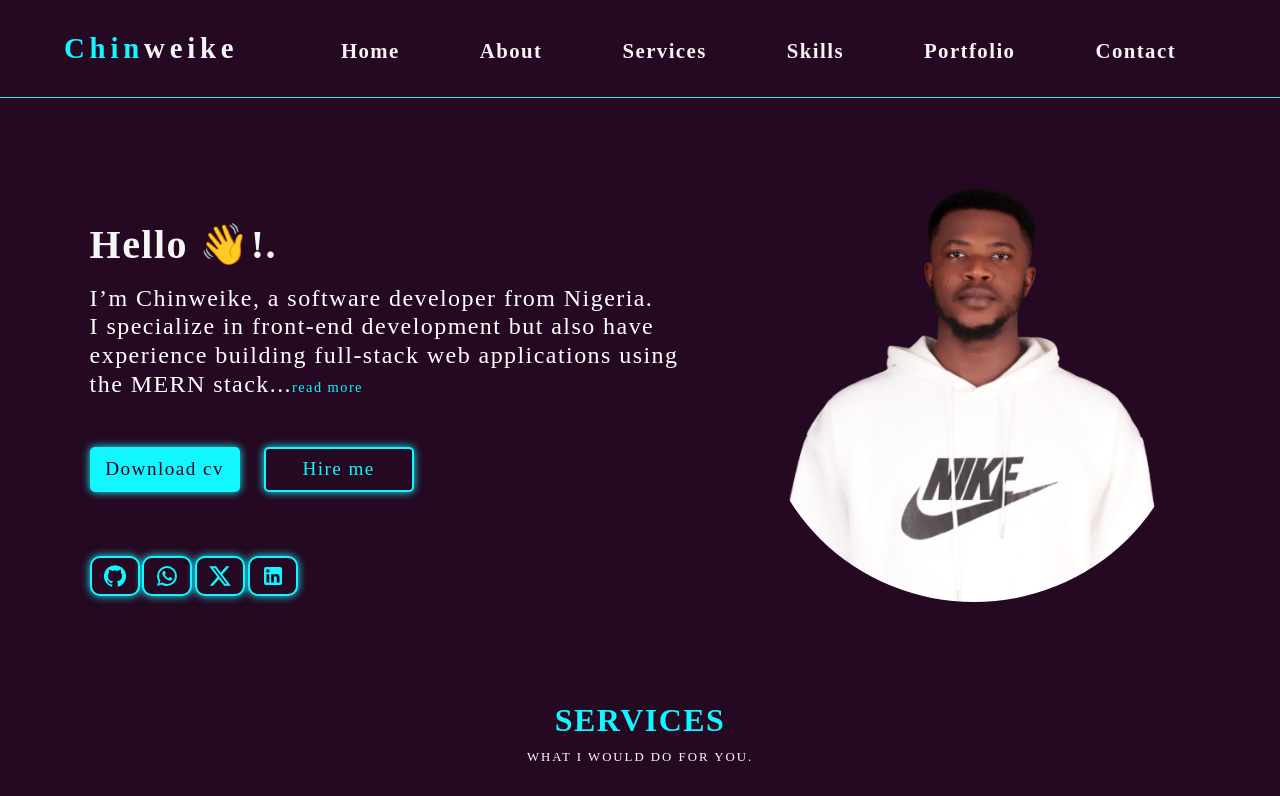
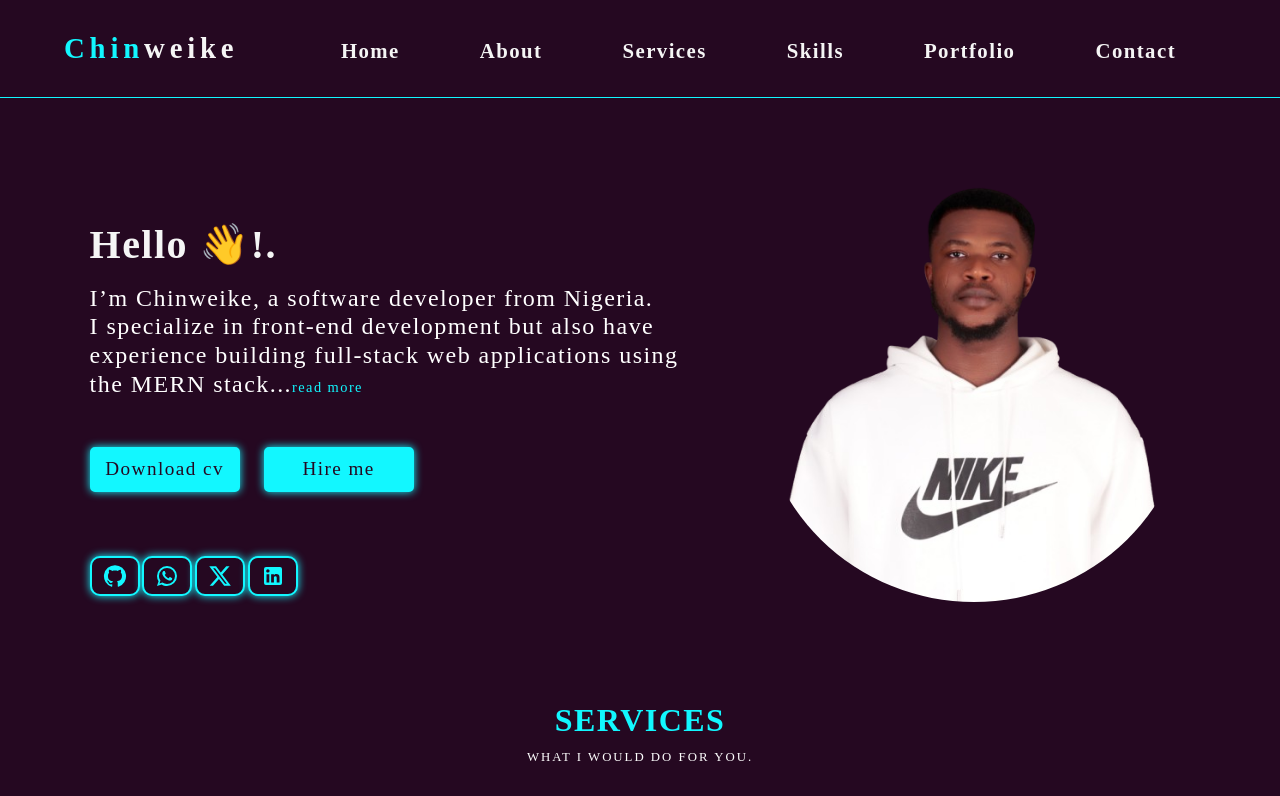
Before and after one commit to Chinweike99/innocent_akwolu, a React (Create React App) app: page / in a window 1280 px wide. Shown: the top 796 px of the page. Built offline with nearby package versions, Linux system fonts and the light colour scheme; no server answers.

Commit message:
comleted

```diff
--- a/src/Components/Contact/Contact.jsx
+++ b/src/Components/Contact/Contact.jsx
@@ -23,6 +23,7 @@ const Contact = () => {
           })
           .then(
             () => {
+              notify();
               console.log('SUCCESS!');
             },
             (error) => {
@@ -31,9 +32,6 @@ const Contact = () => {
           );
           return form.current.reset();
       };
-
-      console.log(serviceId, templateId, publicKey);
-
 
   return (
     <div id='contact' className='contact'>
@@ -64,15 +62,15 @@ const Contact = () => {
 
            <form ref={form} onSubmit={sendEmail} className="contactRight">
                 <label htmlFor="">Your name</label>
-                <input type="text"  placeholder='Enter your name' name="user_name"/>
+                <input type="text"  placeholder='Enter your name' name="user_name" required/>
 
                 <label htmlFor="">Your email</label>
-                <input type="text" placeholder='Enter your email address' name="user_email"/>
+                <input type="text" placeholder='Enter your email address' name="user_email" required/>
 
                 <label htmlFor="">Write your message</label>
-                <textarea name="message" rows={"10"} placeholder='Enter your message'></textarea>
+                <textarea required name="message" rows={"10"} placeholder='Enter your message'></textarea>
 
-                <button type='submit' onClick={notify} value="Send" className='contactSubmit'>Submit</button>
+                <button type='submit' value="Send" className='contactSubmit' required>Submit</button>
            </form>
         </div>
 
--- a/src/Components/Home/Home.css
+++ b/src/Components/Home/Home.css
@@ -92,7 +92,7 @@ a.btn:nth-child(2){
     color: var(--hover-color);
 }
 a.btn:nth-child(2)::before{
-    background: var(--hover-color);
+    background: var(--bg-color);
 }
 a.btn:nth-child(2):hover{
     color: var(--bg-color);
--- a/src/Components/Home/Home.jsx
+++ b/src/Components/Home/Home.jsx
@@ -6,6 +6,7 @@ import XIcon from '@mui/icons-material/X';
 import LinkedInIcon from '@mui/icons-material/LinkedIn';
 import Profile from '../ProfileImage/Profile';
 import { Link } from 'react-router-dom';
+import AnchorLink from 'react-anchor-link-smooth-scroll';
 
 const Home = () => {
   return (
@@ -21,7 +22,9 @@ const Home = () => {
 
             <div className="btnBox">
                 <a className='btn'>Download cv </a>
-                <a className="btn">Hire me</a>
+                <AnchorLink offset={50} href="#contact">
+                    <a className="btn">Hire me</a>
+                </AnchorLink>
             </div>
 
             <div className="socialsIcon">
```
